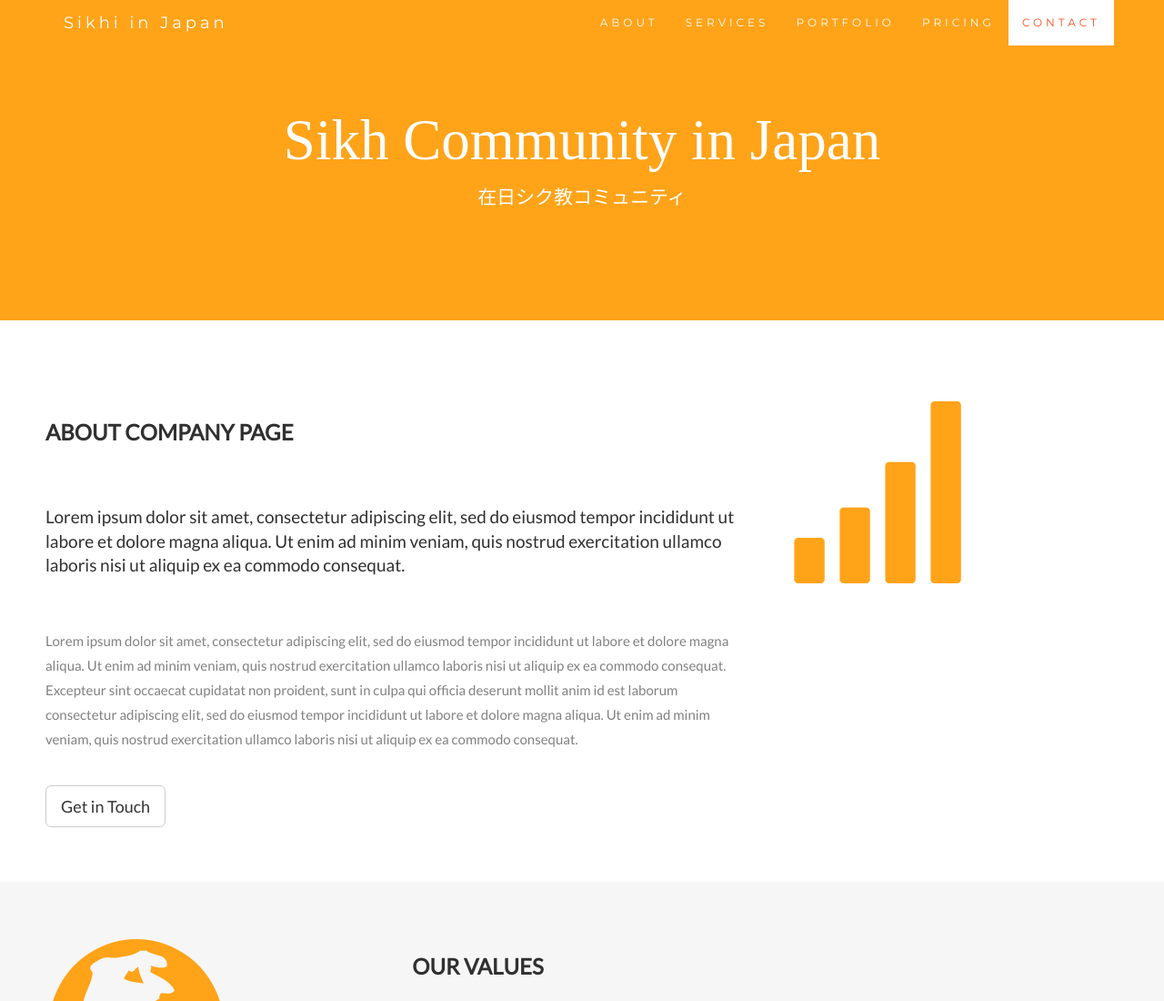
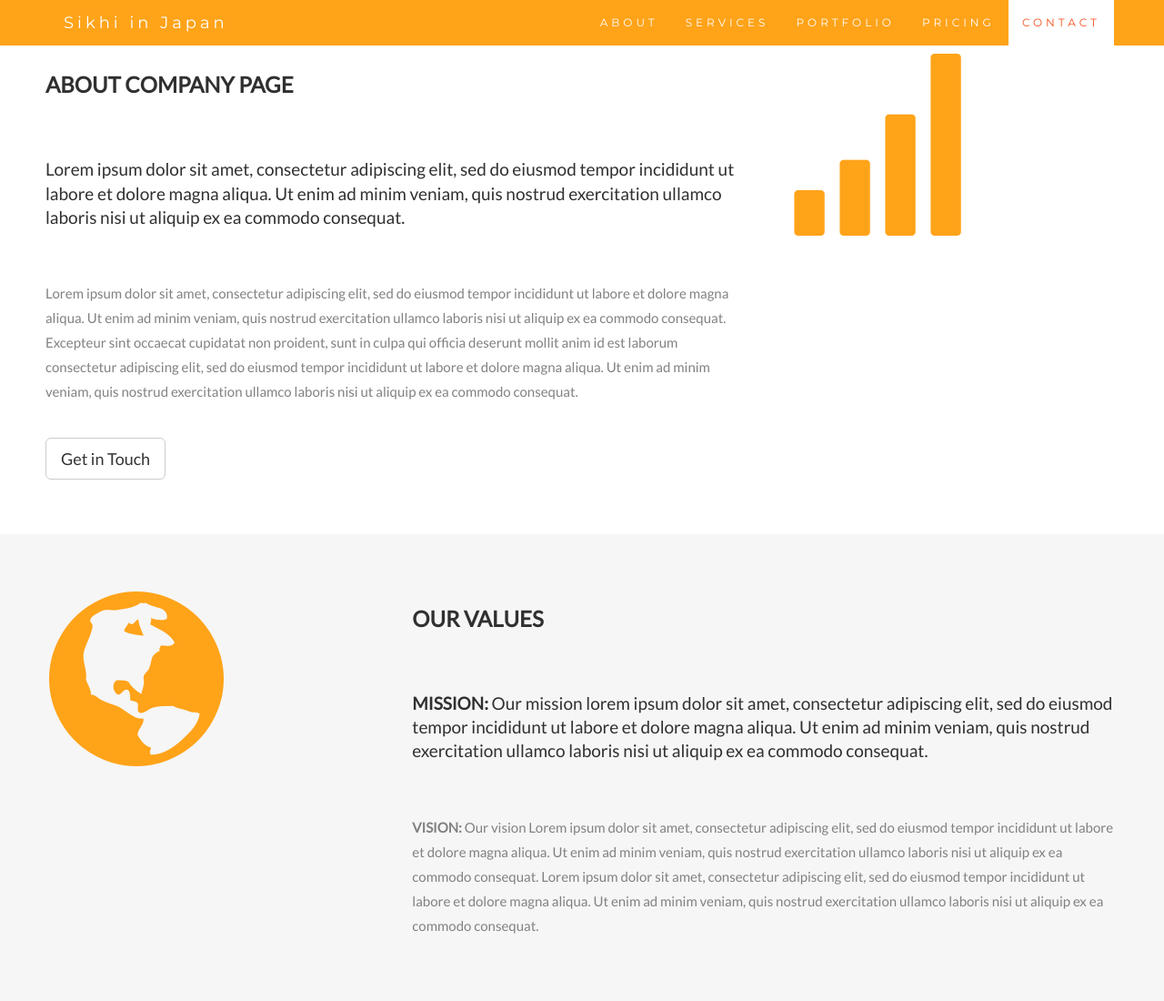
Before and after one commit to SikhJapanese/sikhjapanese.github.io, a plain HTML site: page index.html in a window 1280 px wide. Shown: the top 1100 px of the page at 91% size. Drawn offline with nearby package versions, Linux system fonts and the light colour scheme; a web font is replaced by a local one.

Commit message:
edited sass file and add style.min.css

```diff
--- a/assets/sass/style.scss
+++ b/assets/sass/style.scss
@@ -1 +1,8 @@
-// test sass file
+body {
+  margin-left: auto;
+  margin-right: auto;
+}
+
+.jumbotron {
+  display: none;
+}
--- a/index.html
+++ b/index.html
@@ -12,6 +12,7 @@
 <link rel="preconnect" href="https://fonts.gstatic.com" crossorigin>
 <link href="https://fonts.googleapis.com/css2?family=Yuji+Syuku&display=swap" rel="stylesheet">
 <link href="assets/css/main.css" rel="stylesheet" type="text/css">
+<link href="assets/css/style.min.css" rel="stylesheet" type="text/css">
 </head>
 
 <body id="myPage" data-spy="scroll" data-target=".navbar" data-offset="60">
```
Also changed, not shown: assets/css/style.min.css (added).
